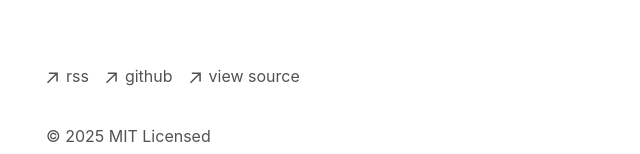
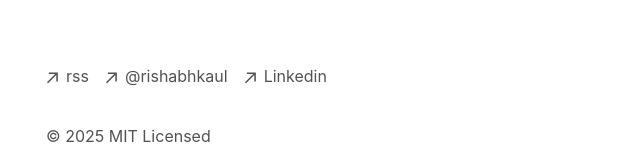
Before and after one commit to Rishabhkaul/Personal-website, a Next.js app: page / in a window 1280 px wide. Shown: the part 456-610 px from the top of the page, without its empty margins (306-946 px from the left). Built offline with nearby package versions, Linux system fonts and the light colour scheme.

Commit message:
Update footer.tsx
linkedin, x

```diff
--- a/app/components/footer.tsx
+++ b/app/components/footer.tsx
@@ -35,10 +35,10 @@ export default function Footer() {
             className="flex items-center transition-all hover:text-neutral-800 dark:hover:text-neutral-100"
             rel="noopener noreferrer"
             target="_blank"
-            href="https://github.com/vercel/next.js"
+            href="https://x.com/rishabhkaul"
           >
             <ArrowIcon />
-            <p className="ml-2 h-7">github</p>
+            <p className="ml-2 h-7">@rishabhkaul</p>
           </a>
         </li>
         <li>
@@ -46,10 +46,10 @@ export default function Footer() {
             className="flex items-center transition-all hover:text-neutral-800 dark:hover:text-neutral-100"
             rel="noopener noreferrer"
             target="_blank"
-            href="https://vercel.com/templates/next.js/portfolio-starter-kit"
+            href="https://linkedin.com/in/rishabhkaul"
           >
             <ArrowIcon />
-            <p className="ml-2 h-7">view source</p>
+            <p className="ml-2 h-7">Linkedin</p>
           </a>
         </li>
       </ul>
```
